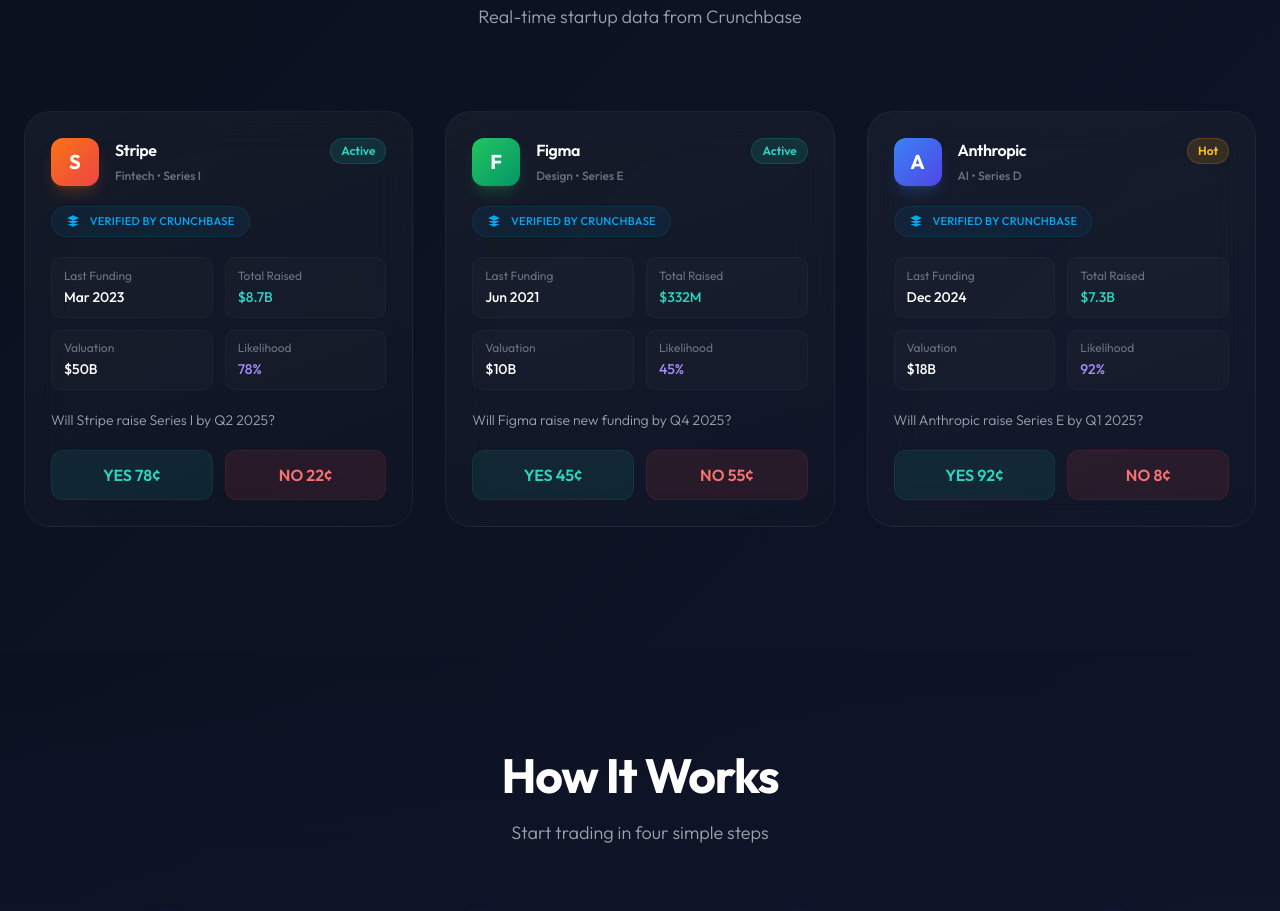
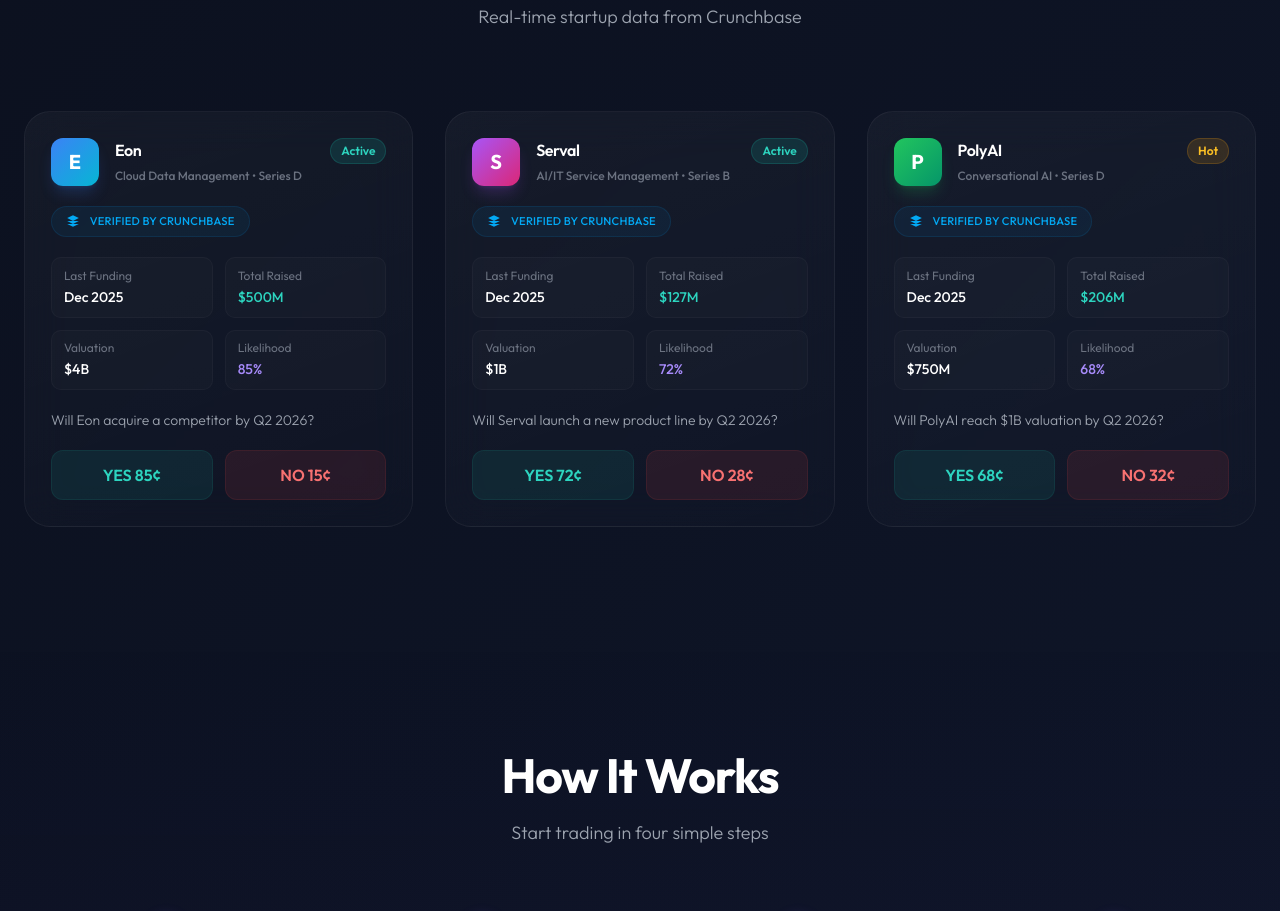
Before and after one commit to danielabrahamx/FoundersNet-Site, a website: page index.html in a window 1280 px wide. Shown: the part 1485-2396 px from the top of the page. Drawn offline with nearby package versions, Linux system fonts and the light colour scheme.

Commit message:
edit page

```diff
--- a/index.html
+++ b/index.html
@@ -186,11 +186,12 @@
                         <div class="flex items-start justify-between mb-5">
                             <div class="flex items-center gap-4">
                                 <div
-                                    class="w-12 h-12 rounded-xl bg-gradient-to-br from-orange-500 to-red-500 flex items-center justify-center text-xl font-bold shadow-lg shadow-orange-500/20">
-                                    S</div>
+                                    class="w-12 h-12 rounded-xl bg-gradient-to-br from-blue-500 to-cyan-500 flex items-center justify-center text-xl font-bold shadow-lg shadow-blue-500/20">
+                                    E</div>
                                 <div>
-                                    <h4 class="font-semibold tracking-tight">Stripe</h4>
-                                    <span class="text-xs text-gray-500 font-medium">Fintech • Series I</span>
+                                    <h4 class="font-semibold tracking-tight">Eon</h4>
+                                    <span class="text-xs text-gray-500 font-medium">Cloud Data Management • Series
+                                        D</span>
                                 </div>
                             </div>
                             <span
@@ -204,33 +205,34 @@
                         </div>
                         <div class="grid grid-cols-2 gap-3 mb-5 text-sm">
                             <div class="data-item"><span class="text-gray-500 text-xs">Last Funding</span><span
-                                    class="font-medium">Mar 2023</span></div>
+                                    class="font-medium">Dec 2025</span></div>
                             <div class="data-item"><span class="text-gray-500 text-xs">Total Raised</span><span
-                                    class="font-medium text-teal-400">$8.7B</span></div>
+                                    class="font-medium text-teal-400">$500M</span></div>
                             <div class="data-item"><span class="text-gray-500 text-xs">Valuation</span><span
-                                    class="font-medium">$50B</span></div>
+                                    class="font-medium">$4B</span></div>
                             <div class="data-item"><span class="text-gray-500 text-xs">Likelihood</span><span
-                                    class="font-medium text-violet-400">78%</span></div>
+                                    class="font-medium text-violet-400">85%</span></div>
                         </div>
-                        <p class="text-sm text-gray-400 mb-5 font-light">Will Stripe raise Series I by Q2 2025?</p>
+                        <p class="text-sm text-gray-400 mb-5 font-light">Will Eon acquire a competitor by Q2 2026?</p>
                         <div class="flex gap-3">
                             <button
                                 class="flex-1 py-3 rounded-xl bg-teal-500/10 text-teal-400 font-semibold hover:bg-teal-500/20 transition-all duration-300 border border-teal-500/10 hover:border-teal-500/20">YES
-                                78¢</button>
+                                85¢</button>
                             <button
                                 class="flex-1 py-3 rounded-xl bg-red-500/10 text-red-400 font-semibold hover:bg-red-500/20 transition-all duration-300 border border-red-500/10 hover:border-red-500/20">NO
-                                22¢</button>
+                                15¢</button>
                         </div>
                     </div>
                     <div class="market-card">
                         <div class="flex items-start justify-between mb-5">
                             <div class="flex items-center gap-4">
                                 <div
-                                    class="w-12 h-12 rounded-xl bg-gradient-to-br from-green-500 to-emerald-600 flex items-center justify-center text-xl font-bold shadow-lg shadow-green-500/20">
-                                    F</div>
+                                    class="w-12 h-12 rounded-xl bg-gradient-to-br from-purple-500 to-pink-600 flex items-center justify-center text-xl font-bold shadow-lg shadow-purple-500/20">
+                                    S</div>
                                 <div>
-                                    <h4 class="font-semibold tracking-tight">Figma</h4>
-                                    <span class="text-xs text-gray-500 font-medium">Design • Series E</span>
+                                    <h4 class="font-semibold tracking-tight">Serval</h4>
+                                    <span class="text-xs text-gray-500 font-medium">AI/IT Service Management • Series
+                                        B</span>
                                 </div>
                             </div>
                             <span
@@ -244,33 +246,34 @@
                         </div>
                         <div class="grid grid-cols-2 gap-3 mb-5 text-sm">
                             <div class="data-item"><span class="text-gray-500 text-xs">Last Funding</span><span
-                                    class="font-medium">Jun 2021</span></div>
+                                    class="font-medium">Dec 2025</span></div>
                             <div class="data-item"><span class="text-gray-500 text-xs">Total Raised</span><span
-                                    class="font-medium text-teal-400">$332M</span></div>
+                                    class="font-medium text-teal-400">$127M</span></div>
                             <div class="data-item"><span class="text-gray-500 text-xs">Valuation</span><span
-                                    class="font-medium">$10B</span></div>
+                                    class="font-medium">$1B</span></div>
                             <div class="data-item"><span class="text-gray-500 text-xs">Likelihood</span><span
-                                    class="font-medium text-violet-400">45%</span></div>
+                                    class="font-medium text-violet-400">72%</span></div>
                         </div>
-                        <p class="text-sm text-gray-400 mb-5 font-light">Will Figma raise new funding by Q4 2025?</p>
+                        <p class="text-sm text-gray-400 mb-5 font-light">Will Serval launch a new product line by Q2
+                            2026?</p>
                         <div class="flex gap-3">
                             <button
                                 class="flex-1 py-3 rounded-xl bg-teal-500/10 text-teal-400 font-semibold hover:bg-teal-500/20 transition-all duration-300 border border-teal-500/10 hover:border-teal-500/20">YES
-                                45¢</button>
+                                72¢</button>
                             <button
                                 class="flex-1 py-3 rounded-xl bg-red-500/10 text-red-400 font-semibold hover:bg-red-500/20 transition-all duration-300 border border-red-500/10 hover:border-red-500/20">NO
-                                55¢</button>
+                                28¢</button>
                         </div>
                     </div>
                     <div class="market-card">
                         <div class="flex items-start justify-between mb-5">
                             <div class="flex items-center gap-4">
                                 <div
-                                    class="w-12 h-12 rounded-xl bg-gradient-to-br from-blue-500 to-indigo-600 flex items-center justify-center text-xl font-bold shadow-lg shadow-blue-500/20">
-                                    A</div>
+                                    class="w-12 h-12 rounded-xl bg-gradient-to-br from-green-500 to-emerald-600 flex items-center justify-center text-xl font-bold shadow-lg shadow-green-500/20">
+                                    P</div>
                                 <div>
-                                    <h4 class="font-semibold tracking-tight">Anthropic</h4>
-                                    <span class="text-xs text-gray-500 font-medium">AI • Series D</span>
+                                    <h4 class="font-semibold tracking-tight">PolyAI</h4>
+                                    <span class="text-xs text-gray-500 font-medium">Conversational AI • Series D</span>
                                 </div>
                             </div>
                             <span
@@ -284,22 +287,22 @@
                         </div>
                         <div class="grid grid-cols-2 gap-3 mb-5 text-sm">
                             <div class="data-item"><span class="text-gray-500 text-xs">Last Funding</span><span
-                                    class="font-medium">Dec 2024</span></div>
+                                    class="font-medium">Dec 2025</span></div>
                             <div class="data-item"><span class="text-gray-500 text-xs">Total Raised</span><span
-                                    class="font-medium text-teal-400">$7.3B</span></div>
+                                    class="font-medium text-teal-400">$206M</span></div>
                             <div class="data-item"><span class="text-gray-500 text-xs">Valuation</span><span
-                                    class="font-medium">$18B</span></div>
+                                    class="font-medium">$750M</span></div>
                             <div class="data-item"><span class="text-gray-500 text-xs">Likelihood</span><span
-                                    class="font-medium text-violet-400">92%</span></div>
+                                    class="font-medium text-violet-400">68%</span></div>
                         </div>
-                        <p class="text-sm text-gray-400 mb-5 font-light">Will Anthropic raise Series E by Q1 2025?</p>
+                        <p class="text-sm text-gray-400 mb-5 font-light">Will PolyAI reach $1B valuation by Q2 2026?</p>
                         <div class="flex gap-3">
                             <button
                                 class="flex-1 py-3 rounded-xl bg-teal-500/10 text-teal-400 font-semibold hover:bg-teal-500/20 transition-all duration-300 border border-teal-500/10 hover:border-teal-500/20">YES
-                                92¢</button>
+                                68¢</button>
                             <button
                                 class="flex-1 py-3 rounded-xl bg-red-500/10 text-red-400 font-semibold hover:bg-red-500/20 transition-all duration-300 border border-red-500/10 hover:border-red-500/20">NO
-                                8¢</button>
+                                32¢</button>
                         </div>
                     </div>
                 </div>
```
Also changed, not shown: partials/market-cards.html (+89 -89 lines).
